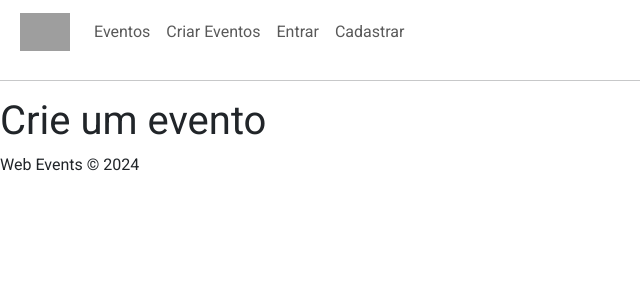
After one commit to dayvison06/webevents, a Laravel app: template resources/views/eventos/criar.blade.php in a window 1280 px wide. The commit adds this page. Shown: the top 300 px of the page, without its empty margins (0-640 px from the left). Run offline with Laravel 12, Linux system fonts and the light colour scheme; the template is opened without the code that fills it, so the values that code supplies are empty; grey boxes are pictures that could not be loaded.

Commit message:
Adicionado imagem ao header do layout

```diff
--- a/public/css/styles.css
+++ b/public/css/styles.css
@@ -1,7 +1,8 @@
 *{
-    font-family: Nunito Sans;
+    font-family: 'Roboto';
 }
 
-h1{
-    color: red;
+#navbar img {
+    margin-left: 20px;
+    width: 50px;
 }
--- a/resources/css/app.css
+++ /dev/null
@@ -1,3 +0,0 @@
-*{
-    font-family: 'Roboto';
-}
--- /dev/null
+++ b/resources/views/eventos/criar.blade.php
@@ -0,0 +1,9 @@
+@extends('layouts.main')
+
+@section('title', 'Criar Evento')
+
+@section('content')
+
+<h1>Crie um evento</h1>
+
+@endsection
--- a/resources/views/layouts/main.blade.php
+++ b/resources/views/layouts/main.blade.php
@@ -10,7 +10,8 @@
     <!-- Fonts Google-->
     <link href="https://fonts.googleapis.com/css2?family=Roboto" rel="stylesheet">
     <!-- CSS Bootstrap -->
-    <link href="https://cdn.jsdelivr.net/npm/bootstrap@5.3.3/dist/css/bootstrap.min.css" rel="stylesheet" integrity="sha384-QWTKZyjpPEjISv5WaRU9OFeRpok6YctnYmDr5pNlyT2bRjXh0JMhjY6hW+ALEwIH" crossorigin="anonymous">
+    <link href="https://cdn.jsdelivr.net/npm/bootstrap@5.3.3/dist/css/bootstrap.min.css" rel="stylesheet"
+        integrity="sha384-QWTKZyjpPEjISv5WaRU9OFeRpok6YctnYmDr5pNlyT2bRjXh0JMhjY6hW+ALEwIH" crossorigin="anonymous">
     {{-- CSS Local --}}
     <link rel="stylesheet" href="/css/styles.css">
     {{-- JS Local --}}
@@ -19,6 +20,31 @@
 </head>
 
 <body>
+    <header>
+        <nav class="navbar navbar-expand-lg navbar-light">
+            <div class="collapse navbar-collapse" id="navbar">
+                <a href="/" class="navbar-brand">
+                    <img src="https://cdn.jsdelivr.net/gh/devicons/devicon@latest/icons/laravel/laravel-original.svg" />
+                </a>
+                <ul class="navbar-nav">
+                    <li class="nav-item">
+                        <a href="/" class="nav-link">Eventos</a>
+                    </li>
+                    <li class="nav-item">
+                        <a href="/eventos/criar" class="nav-link">Criar Eventos</a>
+                    </li>
+                    <li class="nav-item">
+                        <a href="/" class="nav-link">Entrar</a>
+                    </li>
+                    <li class="nav-item">
+                        <a href="/" class="nav-link">Cadastrar</a>
+                    </li>
+                </ul>
+            </div>
+        </nav>
+        <hr>
+    </header>
+
     @yield('content')
 </body>
 <footer>
--- a/resources/views/produto.blade.php
+++ b/resources/views/produto.blade.php
@@ -4,6 +4,9 @@
 
 @section('content')
 
-<h3>Exibindo o produto de ID: {{ $id }}</h1>
+
+
+<p>Exibindo o produto de ID: {{ $id }}</p>
+
 
 @endsection
--- a/resources/views/produtos.blade.php
+++ b/resources/views/produtos.blade.php
@@ -5,3 +5,9 @@
 @section('content')
 
 <h1>Produtos</h1>
+
+@if ($busca != '')
+    <p>O usuário está buscando por: {{ $busca }}</p>
+@endif
+
+@endsection
--- a/resources/views/sobre.blade.php
+++ b/resources/views/sobre.blade.php
@@ -8,3 +8,5 @@
 <h3>Essa é a sessão que descreverá sobre o projeto</h3>
 
 <p>{{ $nome }}</p>
+
+@endsection
--- a/routes/web.php
+++ b/routes/web.php
@@ -1,14 +1,11 @@
 <?php
 
 use Illuminate\Support\Facades\Route;
+use App\Http\Controllers\EventController;
 
-Route::get('/', function () {
+Route::get('/', [EventController::class, 'index']);
 
-
-    $numero = 10;
-
-    return view('welcome',['numero' => $numero]);
-});
+Route::get('/eventos/criar', [EventController::class, 'create']);
 
 Route::get('/sobre', function(){
 
@@ -19,10 +16,13 @@ Route::get('/sobre', function(){
 
 
 Route::get('/produtos', function(){
-    return view ('produtos');
+
+    $busca = request('search');
+
+    return view ('produtos',['busca' => $busca]);
 });
 
 // Rota produtos espera receber um ID
-Route::get('/produtos/{id}', function($id){
+Route::get('/produtos/{id?}', function($id){
     return view ('produto', ['id' => $id]);
 });
```
Also changed, not shown: app/Http/Controllers/EventController.php (added, +21 -0 lines), public/img/calendar.jpg (deleted), public/img/elephant.png (added).
